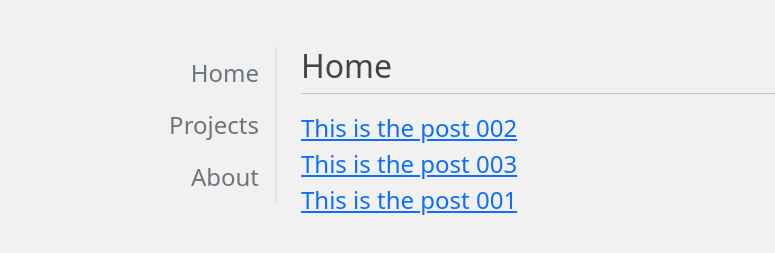
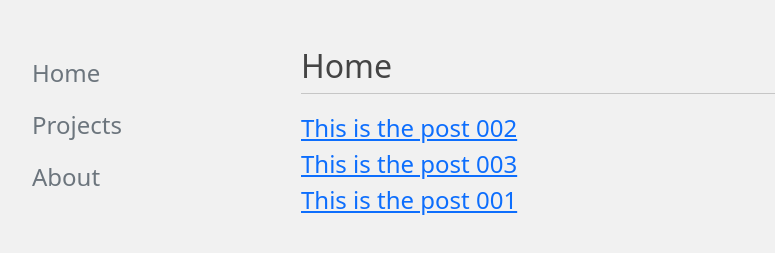
Before and after one commit to nriquedev/nriquedev-site, an Eleventy site: page src/index.md in a window 1280 px wide. Shown: the part 427-680 px from the top of the page, without its empty margins (66-841 px from the left). Built offline with nearby package versions, Linux system fonts and the light colour scheme; Eleventy itself is replaced by a stand-in of ours; files that its build step writes are made by us from their sources.

Commit message:
Set positioning for all breakpoints

```diff
--- a/src/_includes/layouts/base.njk
+++ b/src/_includes/layouts/base.njk
@@ -8,27 +8,23 @@
   <body>
     <div class="container">
 
-      <div class="
-                  pt-3
+      <div class="pt-3
                   pt-md-5
                   mb-2
                   mb-md-4
                   mb-lg-5
                   ">
         {% include 'partials/header.njk' %}
-
       </div>
 
       <div class="row align-items-start">
 
         {# Navigation #}
-        <div class="ep-navigation
-                    col order-last
-                    order-md-first
+        <div class="col
+
                     col-md-2
                     col-lg-3
                     ep-sticky-bottom-mobile
-                    ep-nav-mt
                     ">
           {% include 'partials/navigation.njk' %}
         </div>
--- a/src/_includes/partials/navigation.njk
+++ b/src/_includes/partials/navigation.njk
@@ -1,15 +1,9 @@
 <nav class="nav
             flex-md-column
-            border-end
-            border-2
-
             ">
     {%- for sitepage in collections.pages -%}
         <a class="  nav-link
                     link-secondary
-                    text-end
-                    link-opacity-25-hover
-
                     "
             aria-current="page"
             href="{{ sitepage.url }}">{{ sitepage.data.title }}</a>
```
Also changed, not shown: 4 other files.
